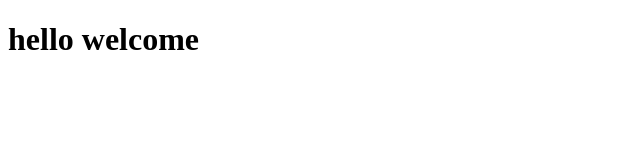
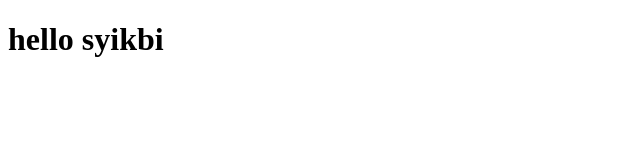
Before and after one commit to syikbip/penggunaan-git-github, a plain HTML site: page index.html in a window 1280 px wide. Shown: the full height of the page, 0-640 px from the left. Drawn offline with Linux system fonts and the light colour scheme.

Commit message:
Update index.html

```diff
--- a/index.html
+++ b/index.html
@@ -4,6 +4,6 @@
     <title></title>
 </head>
 <body>
-    <h1>hello welcome</h1>
+    <h1>hello syikbi</h1>
 </body>
 </html>
```
